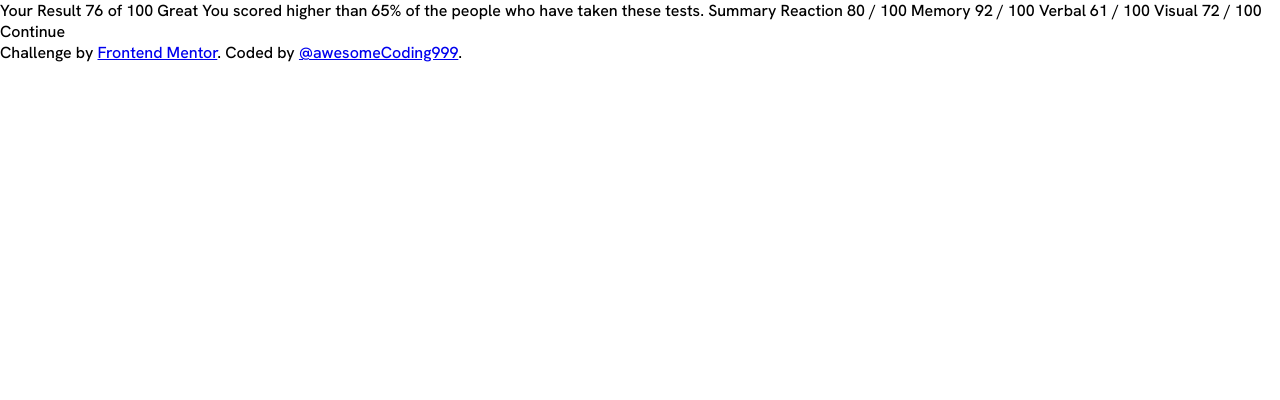
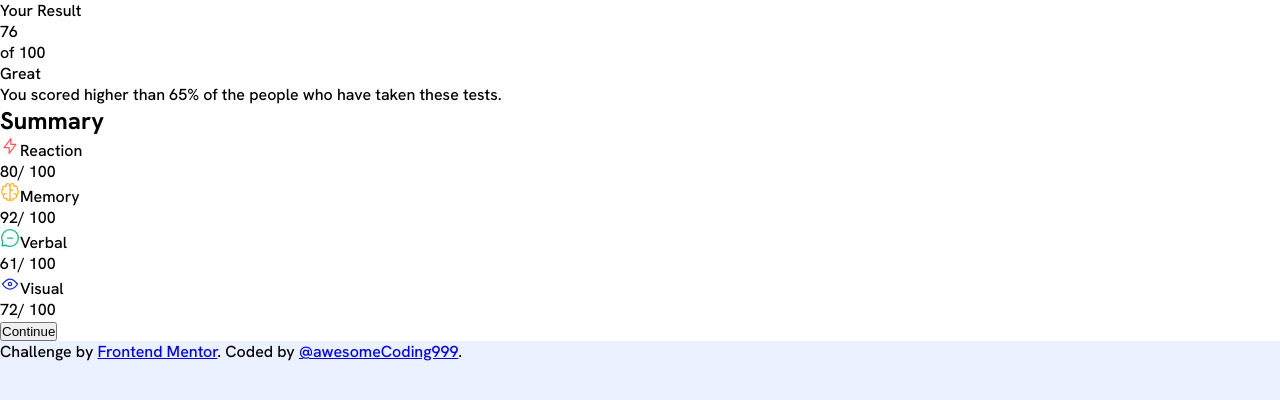
Before and after one commit to awesomeCoding999/frontend-mentor-results-summary-component, a plain HTML site: page index.html in a window 1280 px wide. Drawn offline with Linux system fonts and the light colour scheme.

Commit message:
feat: adding html

```diff
--- a/index.html
+++ b/index.html
@@ -22,9 +22,57 @@
     />
   </head>
   <body>
-    Your Result 76 of 100 Great You scored higher than 65% of the people who
-    have taken these tests. Summary Reaction 80 / 100 Memory 92 / 100 Verbal 61
-    / 100 Visual 72 / 100 Continue
+    <main class="results-card">
+      <div class="results-section">
+        <p>Your Result</p>
+        <div class="score">
+          <p>76</p>
+          <p>of 100</p>
+        </div>
+        <p>Great</p>
+        <p>
+          You scored higher than 65% of the people who have taken these tests.
+        </p>
+      </div>
+      <div class="summary-section">
+        <h2>Summary</h2>
+        <ul>
+          <li class="summary-list-item">
+            <p class="summary-name">
+              <img src="./images/icon-reaction.svg" alt="" />Reaction
+            </p>
+            <p class="summary-total-score">
+              <span class="summary-score">80</span>/ 100
+            </p>
+          </li>
+          <li class="summary-list-item">
+            <p class="summary-name">
+              <img src="./images/icon-memory.svg" alt="" />Memory
+            </p>
+            <p class="summary-total-score">
+              <span class="summary-score">92</span>/ 100
+            </p>
+          </li>
+          <li class="summary-list-item">
+            <p class="summary-name">
+              <img src="./images/icon-verbal.svg" alt="" />Verbal
+            </p>
+            <p class="summary-total-score">
+              <span class="summary-score">61</span>/ 100
+            </p>
+          </li>
+          <li class="summary-list-item">
+            <p class="summary-name">
+              <img src="./images/icon-visual.svg" alt="" />Visual
+            </p>
+            <p class="summary-total-score">
+              <span class="summary-score">72</span>/ 100
+            </p>
+          </li>
+        </ul>
+        <button class="continue-btn">Continue</button>
+      </div>
+    </main>
 
     <footer class="attribution">
       Challenge by
--- a/styles.css
+++ b/styles.css
@@ -23,4 +23,10 @@
 
 body {
   font-family: "Hanken Grotesk", sans-serif;
+  background-color: var(--pale-blue);
 }
+
+.results-card {
+  width: 100%;
+  background-color: var(--white);
+}
```
